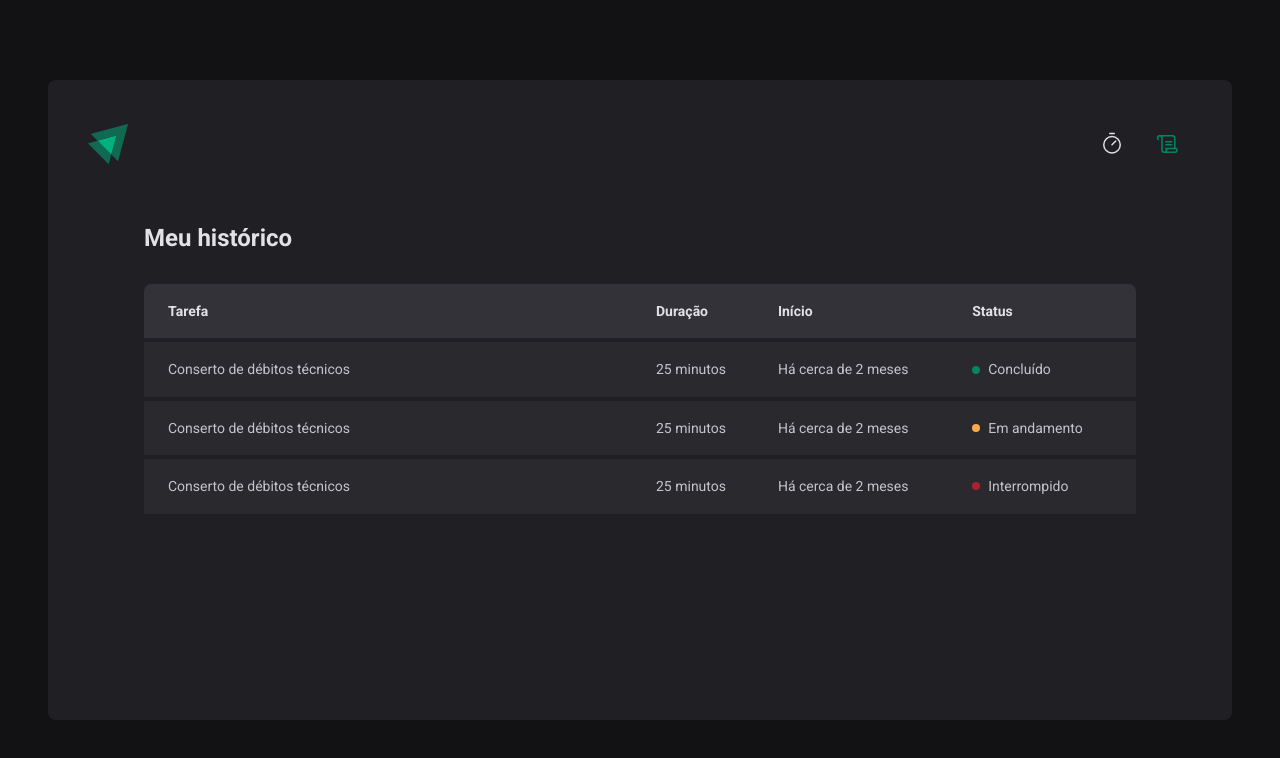
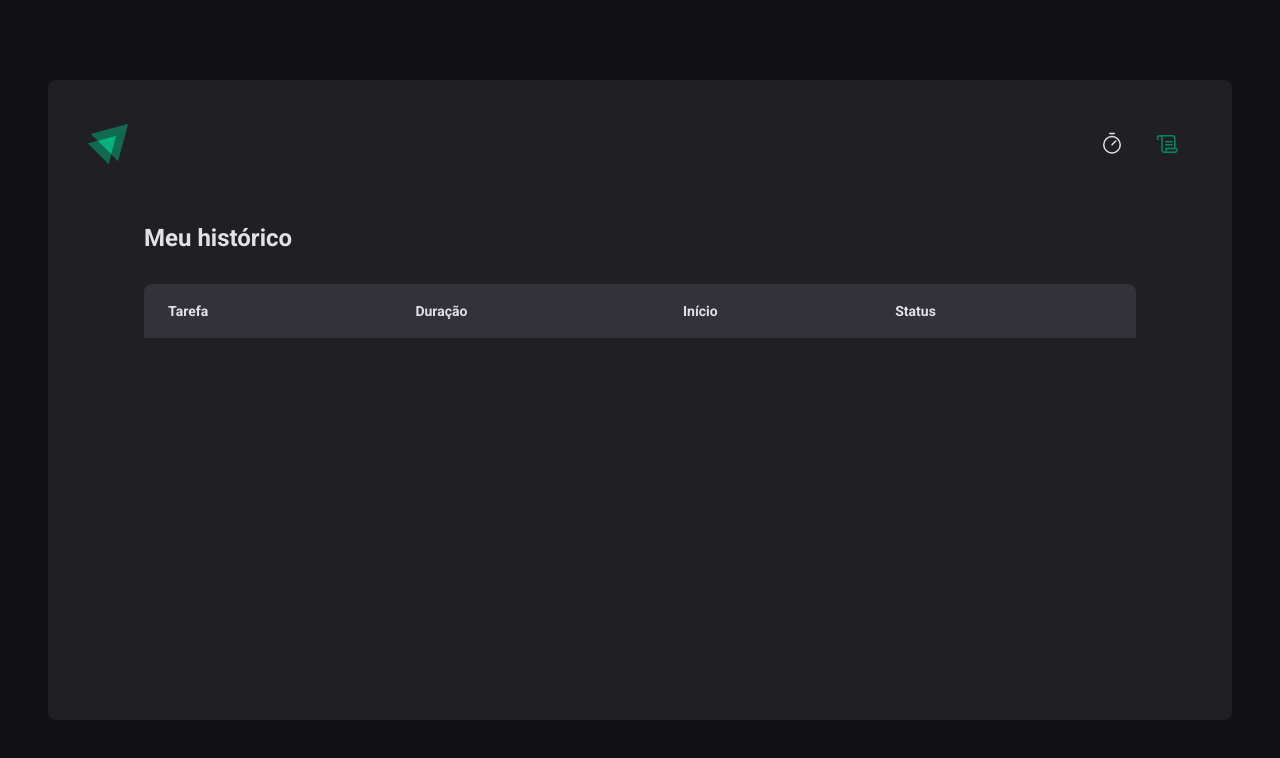
Before and after one commit to pedrohlucena/ignite-timer, a React (Vite) app: page /history in a window 1280 px wide. Shown: the top 758 px of the page. Built offline with nearby package versions, Linux system fonts and the light colour scheme.

Commit message:
implement history page

```diff
--- a/package.json
+++ b/package.json
@@ -13,6 +13,7 @@
     "@hookform/resolvers": "^3.1.1",
     "@phosphor-icons/react": "^2.0.10",
     "date-fns": "^2.30.0",
+    "lodash": "^4.17.21",
     "react": "^18.2.0",
     "react-dom": "^18.2.0",
     "react-hook-form": "^7.45.1",
@@ -22,6 +23,7 @@
   },
   "devDependencies": {
     "@rocketseat/eslint-config": "^1.2.0",
+    "@types/lodash": "^4.14.195",
     "@types/react": "^18.0.37",
     "@types/react-dom": "^18.0.11",
     "@types/styled-components": "^5.1.26",
--- a/src/pages/History/index.tsx
+++ b/src/pages/History/index.tsx
@@ -1,6 +1,13 @@
+import { useContext } from 'react'
+import { CyclesContext } from '../../contexts/CyclesContext'
 import * as S from './styles'
+import { formatDistanceToNow } from 'date-fns'
+import ptBR from 'date-fns/locale/pt-BR'
+import _ from 'lodash'
 
 export function History() {
+  const { cycles } = useContext(CyclesContext)
+
   return (
     <S.HistoryContainer>
       <h1>Meu histórico</h1>
@@ -17,32 +24,44 @@ export function History() {
           </thead>
 
           <tbody>
-            <tr>
-              <td>Conserto de débitos técnicos</td>
-              <td>25 minutos</td>
-              <td>Há cerca de 2 meses</td>
-              <td>
-                <S.Status statusColor="green">Concluído</S.Status>
-              </td>
-            </tr>
+            {cycles.map((cycle) => {
+              const {
+                id,
+                task,
+                minutesAmount,
+                startDate,
+                finishedDate,
+                interruptedDate,
+              } = cycle
 
-            <tr>
-              <td>Conserto de débitos técnicos</td>
-              <td>25 minutos</td>
-              <td>Há cerca de 2 meses</td>
-              <td>
-                <S.Status statusColor="yellow">Em andamento</S.Status>
-              </td>
-            </tr>
+              return (
+                <tr key={id}>
+                  <td>{task}</td>
+                  <td>{minutesAmount} minutos</td>
+                  <td>
+                    {_.capitalize(
+                      formatDistanceToNow(startDate, {
+                        addSuffix: true,
+                        locale: ptBR,
+                      }),
+                    )}
+                  </td>
+                  <td>
+                    {finishedDate && (
+                      <S.Status statusColor="green">Concluído</S.Status>
+                    )}
 
-            <tr>
-              <td>Conserto de débitos técnicos</td>
-              <td>25 minutos</td>
-              <td>Há cerca de 2 meses</td>
-              <td>
-                <S.Status statusColor="red">Interrompido</S.Status>
-              </td>
-            </tr>
+                    {interruptedDate && (
+                      <S.Status statusColor="red">Interrompido</S.Status>
+                    )}
+
+                    {!finishedDate && !interruptedDate && (
+                      <S.Status statusColor="yellow">Em andamento</S.Status>
+                    )}
+                  </td>
+                </tr>
+              )
+            })}
           </tbody>
         </table>
       </S.HistoryList>
```
Also changed, not shown: 1 other file (tests, documents, lock files or other folders).
